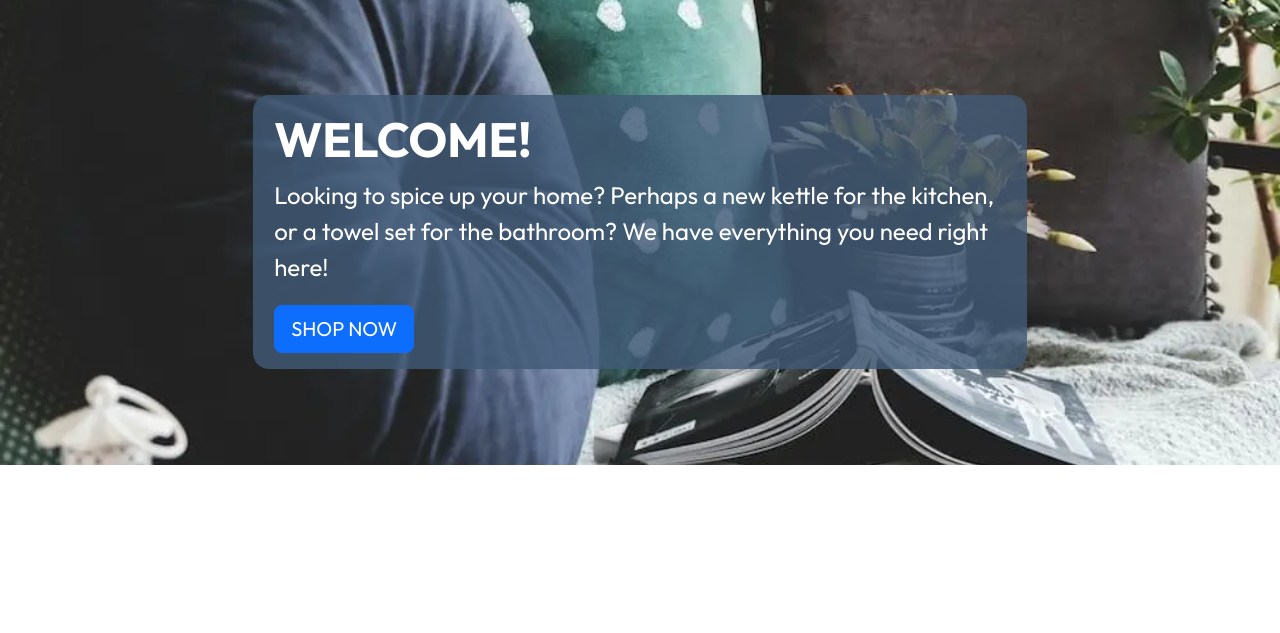
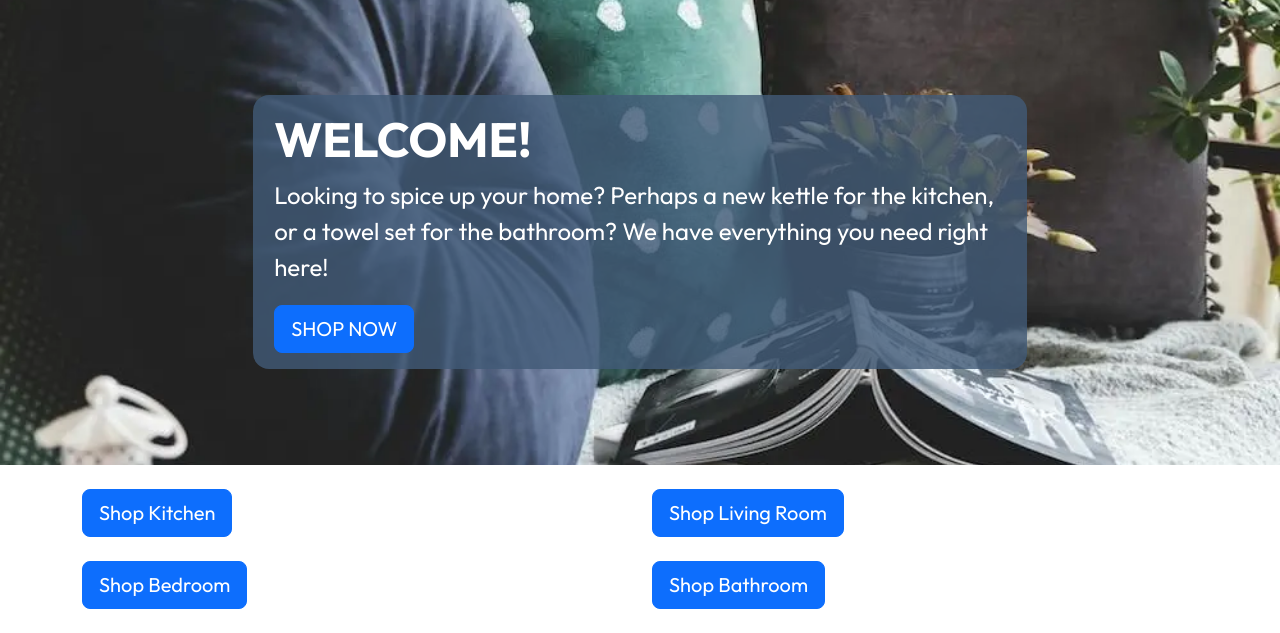
Before and after one commit to lewis-creates/homenest, a Django app: page / in a window 1280 px wide. Shown: the part 209-842 px from the top of the page. Before the commit the page ends 674 px from the top, so only its background shows below. Run offline with Django 3.2, Linux system fonts and the light colour scheme; some libraries are stand-ins or nearby versions.

Commit message:
Added kitchen, living room, bedroom and bathroom categories and buttons to homepage

```diff
--- a/home/templates/home/index.html
+++ b/home/templates/home/index.html
@@ -14,4 +14,48 @@
     </div>
 </div>
 
+<!-- Categories container -->
+<div class="container">
+    <div class="row row-cols-1 row-cols-lg-2">
+        <!-- Shop Kitchen category -->
+        <div class="col mb-4">
+            <a href="{% url 'products' %}?category=cooking,kettles,cutlery">
+                <div class="category-box">
+                    <div class="category-image kitchen-category"></div>
+                    <div class="btn btn-lg btn-primary category-button">Shop Kitchen</div>
+                </div>
+            </a>
+        </div>
+        <!-- Shop Living Room category -->
+        <div class="col mb-4">
+            <a href="{% url 'products' %}?category=chairs,televisions,tables">
+                <div class="category-box">
+                    <div class="category-image living-room-category"></div>
+                    <div class="btn btn-lg btn-primary category-button">Shop Living Room</div>
+                </div>
+            </a>
+        </div>
+    </div>
+    <div class="row row-cols-1 row-cols-lg-2">
+        <!-- Shop Bedroom category -->
+        <div class="col mb-4">
+            <a href="{% url 'products' %}?category=sheets,wardrobes,pillows">
+                <div class="category-box">
+                    <div class="category-image bedroom-category"></div>
+                    <div class="btn btn-lg btn-primary category-button">Shop Bedroom</div>
+                </div>
+            </a>
+        </div>
+        <!-- Shop Bathroom category -->
+        <div class="col mb-4">
+            <a href="{% url 'products' %}?category=towels,mirrors,accessories">
+                <div class="category-box">
+                    <div class="category-image bathroom-category"></div>
+                    <div class="btn btn-lg btn-primary category-button">Shop Bathroom</div>
+                </div>
+            </a>
+        </div>
+    </div>
+</div>
+
 {% endblock %}
```
